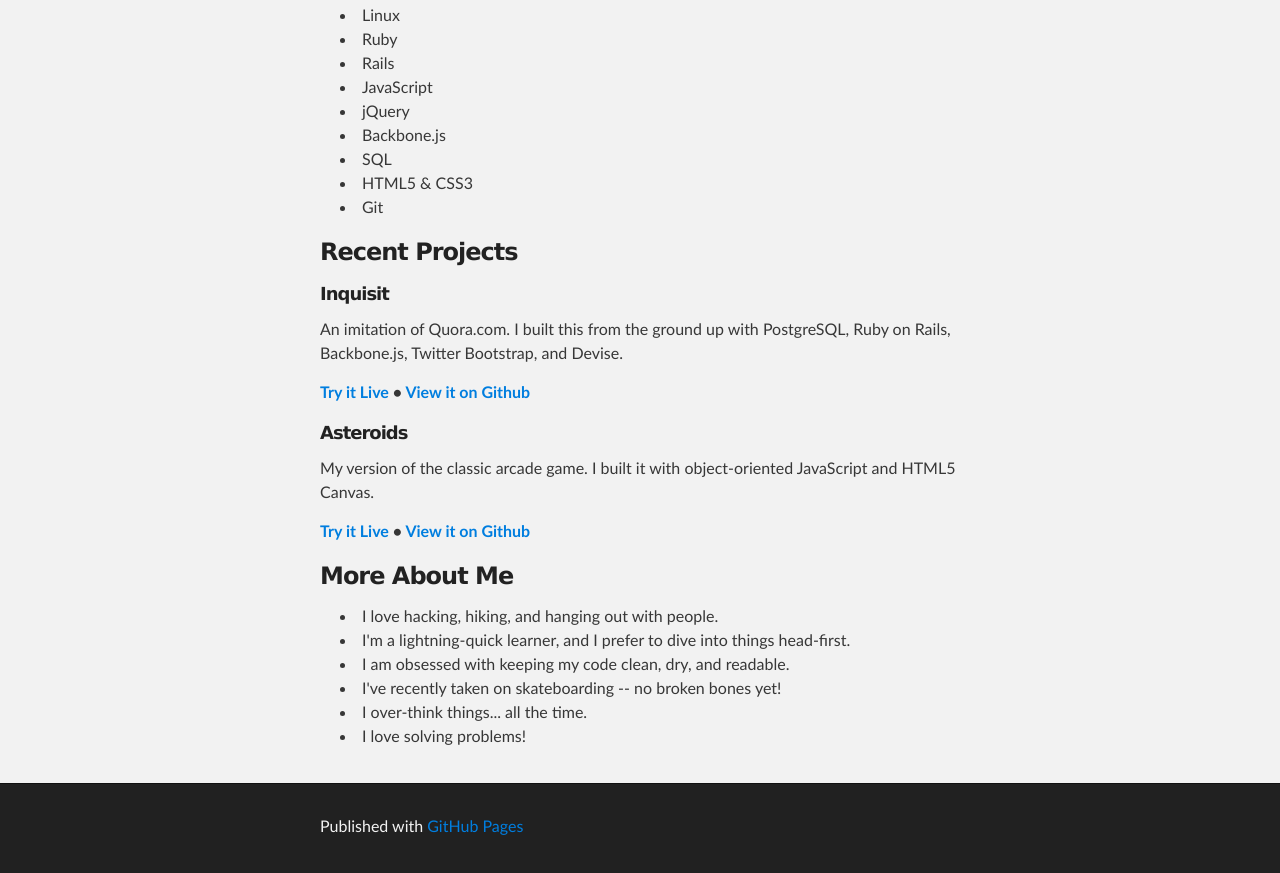
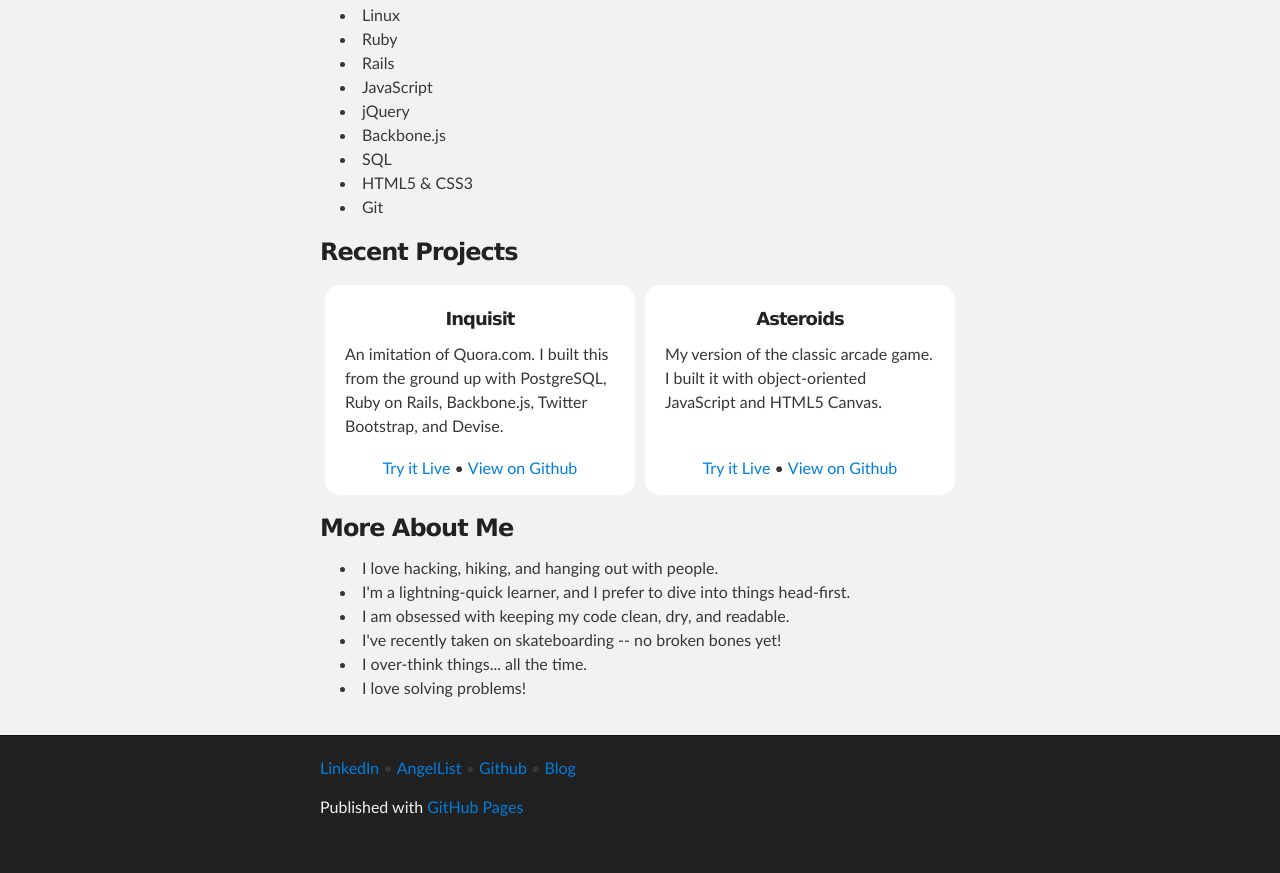
Before and after one commit to wolverdude/wolverdude.github.io, a plain HTML site: page index.html in a window 1280 px wide. Shown: the part 460-1333 px from the top of the page. Drawn offline with Linux system fonts and the light colour scheme.

Commit message:
Modify page styles, add mugshot.

```diff
--- a/index.html
+++ b/index.html
@@ -18,6 +18,8 @@
         <header class="inner">
           <a id="forkme_banner" href="https://github.com/wolverdude">View on GitHub</a>
 
+          <img src="images/mugshot.jpg" class="mugshot" />
+
           <h1 id="project_title">Jonathan Wolverton</h1>
           <h2 id="project_tagline">Full Stack Engineer</h2>
 
@@ -27,6 +29,7 @@
     <!-- MAIN CONTENT -->
     <div id="main_content_wrap" class="outer">
       <section id="main_content" class="inner">
+
 <h3>
 <a name="i-make-things-that-do-things" class="anchor" href="#i-make-things-that-do-things"><span class="octicon octicon-link"></span></a><em>I make things that do things.</em>
 </h3>
@@ -46,41 +49,68 @@
 <li>SQL</li>
 <li>HTML5 &amp; CSS3</li>
 <li>Git</li>
-</ul><h3>
+</ul>
+
+<h3>
 <a name="recent-projects" class="anchor" href="#recent-projects"><span class="octicon octicon-link"></span></a>Recent Projects</h3>
 
-<h5>
-<a name="inquisit" class="anchor" href="#inquisit"><span class="octicon octicon-link"></span></a>Inquisit</h5>
+<div class="project">
+  <h5>Inquisit</h5>
 
+  <div class="project--description">
     <p>An imitation of Quora.com. I built this from the ground up with PostgreSQL, Ruby on Rails, Backbone.js, Twitter Bootstrap, and Devise.</p>
+  </div>
 
-<p><strong><a href="http://inquisit.herokuapp.com/users/sign_in">Try it Live</a> • <a href="https://github.com/wolverdude/Inquisit">View it on Github</a></strong></p>
+  <ul class="project--links breadcrumb">
+    <li><a href="http://inquisit.herokuapp.com/users/sign_in">Try it Live</a></li>
+    &bullet;
+    <li><a href="https://github.com/wolverdude/Inquisit">View on Github</a></li>
+  </ul>
+</div>
 
-<h5>
-<a name="asteroids" class="anchor" href="#asteroids"><span class="octicon octicon-link"></span></a>Asteroids</h5>
+<div class="project">
+  <h5>Asteroids</h5>
 
+  <div class="project--description">
     <p>My version of the classic arcade game. I built it with object-oriented JavaScript and HTML5 Canvas.</p>
+  </div>
 
-<p><strong><a href="http://wolverdude.github.io/asteroids">Try it Live</a> • <a href="https://github.com/wolverdude/asteroids">View it on Github</a></strong></p>
+  <ul class="project--links breadcrumb">
+    <li><a href="http://wolverdude.github.io/asteroids">Try it Live</a></li>
+    &bullet;
+    <li><a href="https://github.com/wolverdude/asteroids">View on Github</a></li>
+  </ul>
+</div>
+
+<div class="clearfix"></div>
 
 <h3>
 <a name="more-about-me" class="anchor" href="#more-about-me"><span class="octicon octicon-link"></span></a>More About Me</h3>
 
 <ul>
-<li>I love hacking, hiking, and hanging out with people.<br>
-</li>
+  <li>I love hacking, hiking, and hanging out with people.</li>
   <li>I'm a lightning-quick learner, and I prefer to dive into things head-first.</li>
   <li>I am obsessed with keeping my code clean, dry, and readable.</li>
   <li>I've recently taken on skateboarding -- no broken bones yet!</li>
   <li>I over-think things... all the time.</li>
   <li>I love solving problems!</li>
 </ul>
+
       </section>
     </div>
 
     <!-- FOOTER  -->
     <div id="footer_wrap" class="outer">
       <footer class="inner">
+        <ul class="breadcrumb">
+          <li><a href="http://www.linkedin.com/pub/jonathan-wolverton/77/84/a51/">LinkedIn</a></li>
+          &bullet;
+          <li><a href="https://angel.co/jonathan-wolverton">AngelList</a></li>
+          &bullet;
+          <li><a href="https://github.com/wolverdude">Github</a></li>
+          &bullet;
+          <li><a href="http://wolvman.tumblr.com/">Blog</a></li>
+        </ul>
         <p>Published with <a href="http://pages.github.com">GitHub Pages</a></p>
       </footer>
     </div>
--- a/stylesheets/stylesheet.css
+++ b/stylesheets/stylesheet.css
@@ -425,3 +425,53 @@ Small Device Styles
   }
 
 }
+
+/*******************************************************************************
+Custom Styles
+*******************************************************************************/
+
+.breadcrumb {
+  width: 270px;
+  list-style-type: none;
+}
+
+.breadcrumb li {
+  display: inline;
+  padding-left: 0
+}
+.clearfix {
+  clear: both;
+}
+
+img.mugshot {
+  width: 65px;
+  float: left;
+  margin-right: 20px;
+}
+
+.project {
+  height: 180px;
+  width: 270px;
+  float: left;
+  margin: 5px;
+  padding: 15px 20px;
+  border-radius: 15px;
+  background-color: #ffffff;
+  position: relative;
+  text-align: center;
+}
+
+.project h5, .project p {
+  margin: 5px 0;
+}
+
+.project--description {
+  text-align: left;
+  overflow: hidden;
+  text-overflow: ellipsis;
+}
+
+.project--links {
+  position: absolute;
+  bottom: 0;
+}
```
Lines whose indentation alone changed are shown as unchanged.
